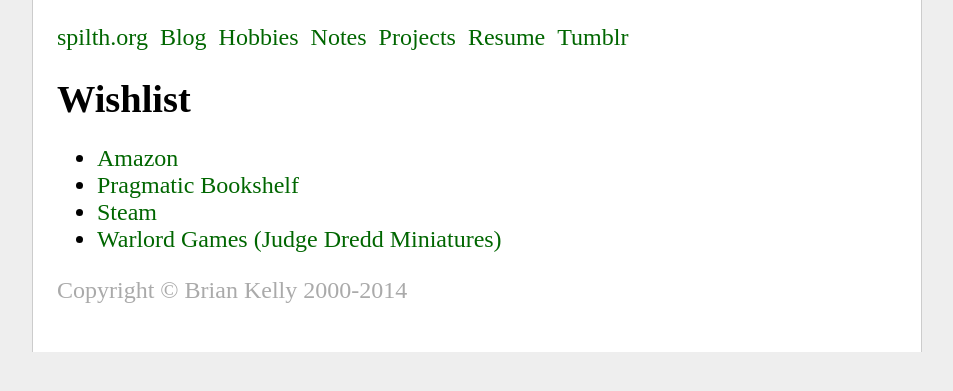
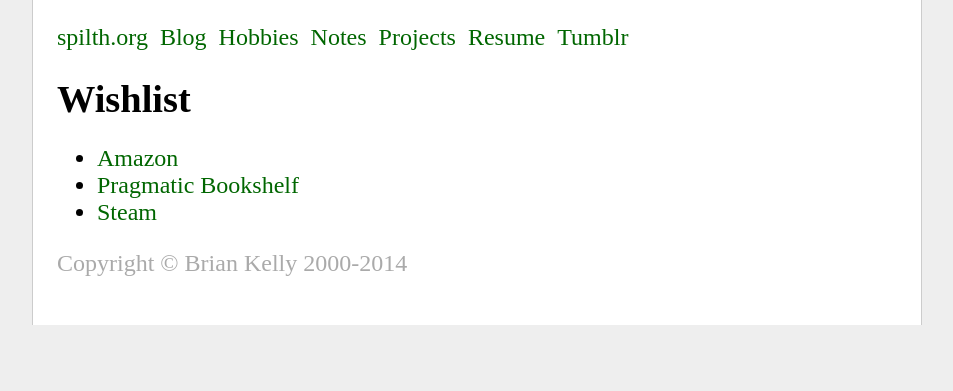
Before and after one commit to spilth/old.spilth.org, a Jekyll site: the page built from wishlist.md, in a window 1280 px wide. Shown: the top 391 px of the page, without its empty margins (163-1116 px from the left). Built offline with Jekyll 4.4.1, drawn with Linux system fonts in a browser that asks for light colours; some web fonts are replaced.

Commit message:
Remove Judge Dredd Miniatures from wish list.

```diff
--- a/wishlist.md
+++ b/wishlist.md
@@ -6,4 +6,3 @@ layout: index
 - [Amazon](http://amzn.com/w/2HLJCZBKM412G)
 - [Pragmatic Bookshelf](http://pragprog.com/wishlist/brian-kelly-6643-112576fee5)
 - [Steam](http://steamcommunity.com/id/spilth/wishlist)
-- [Warlord Games (Judge Dredd Miniatures)](http://us-store.warlordgames.com/apps/wishlist/share/1938834b-9ae7-4e08-980e-096500606cc5)
```
